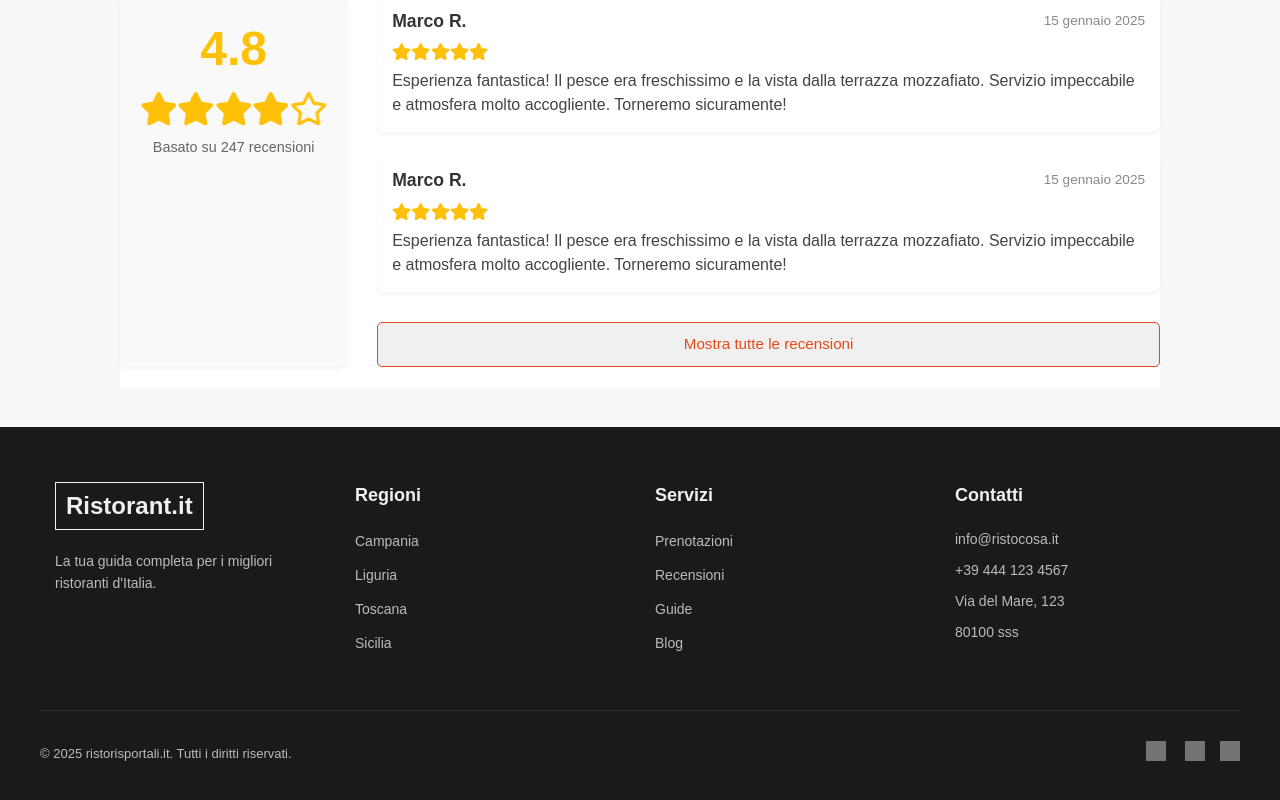
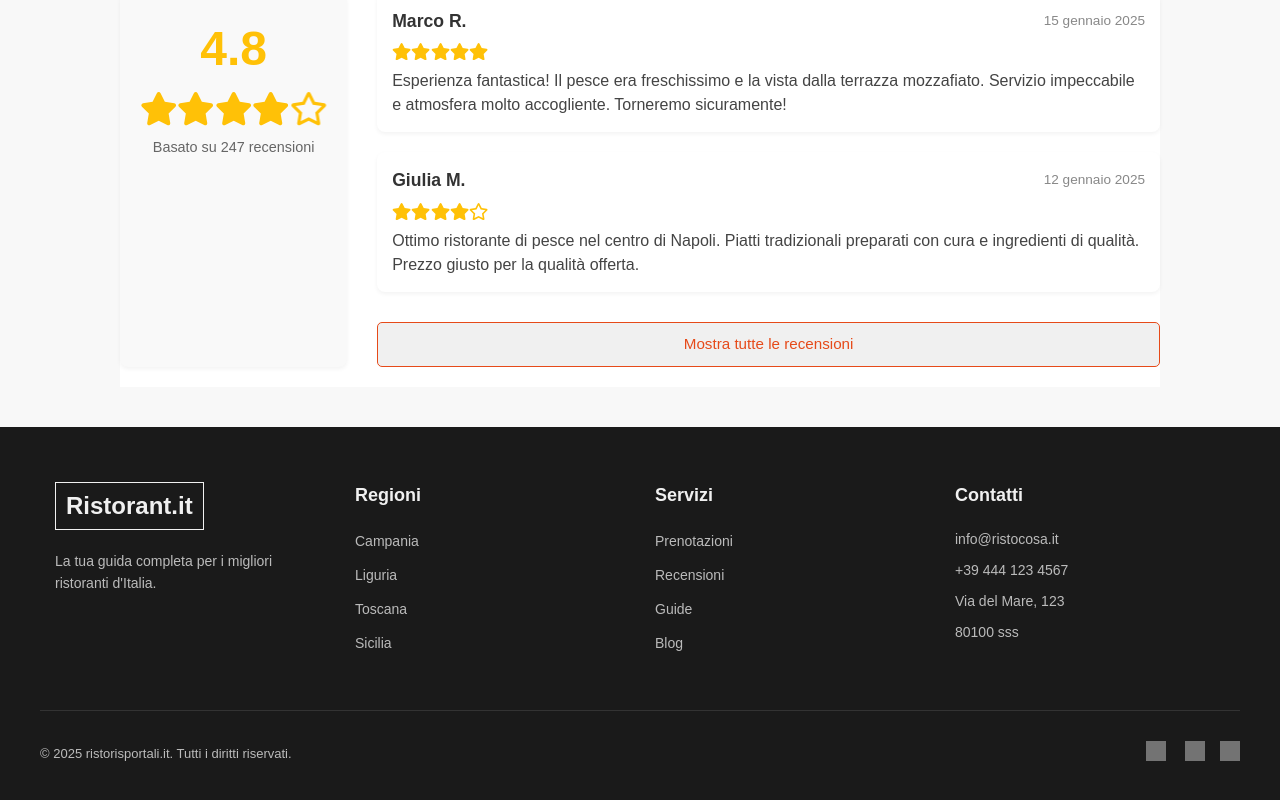
Before and after one commit to federicodececco/plateform, a React (Vite) app in the folder frontend/: page /detail in a window 1280 px wide. Shown: the part 1571-2371 px from the top of the page. Built offline with nearby package versions, Linux system fonts and the light colour scheme; grey boxes are pictures that could not be loaded.

Commit message:
feat: Refactor ReviewCard component to accept props and integrate with DetailPage for dynamic reviews

```diff
--- a/frontend/src/components/ReviewCard.jsx
+++ b/frontend/src/components/ReviewCard.jsx
@@ -1,18 +1,16 @@
 import styles from './ReviewCard.module.css';
 import { useGlobalContext } from '../context/GlobalContext';
 
-export default function ReviewCard({ review }) {
+export default function ReviewCard({ reviewerName, reviewDate, rating, reviewText }) {
     const { renderStars } = useGlobalContext()
     return (
         <div className={styles.reviewCard}>
             <div className={styles.reviewCardHeader}>
-                <span className={styles.reviewerName}>Marco R.</span>
-                <span className={styles.reviewDate}>15 gennaio 2025</span>
+                <span className={styles.reviewerName}>{reviewerName}</span>
+                <span className={styles.reviewDate}>{reviewDate}</span>
             </div>
-            <div className={styles.reviewStars}>{renderStars(5)}</div>
-            <p className={styles.reviewText}>
-                Esperienza fantastica! Il pesce era freschissimo e la vista dalla terrazza mozzafiato. Servizio impeccabile e atmosfera molto accogliente. Torneremo sicuramente!
-            </p>
+            <div className={styles.reviewStars}>{renderStars(rating)}</div>
+            <p className={styles.reviewText}>{reviewText}</p>
         </div>
     )
 }
--- a/frontend/src/pages/DetailPage.jsx
+++ b/frontend/src/pages/DetailPage.jsx
@@ -1,6 +1,7 @@
 import React, { useState } from 'react';
 import { useGlobalContext } from '../context/GlobalContext';
 import styles from './DetailPage.module.css';
+import ReviewCard from '../components/ReviewCard';
 import {
     FaWifi,
     FaParking,
@@ -12,9 +13,23 @@ import {
     FaGlobe,
     FaFacebookF,
     FaInstagram,
-    FaTripadvisor // Ho usato Tripadvisor per l'ultima icona basandomi sul logo comune per le recensioni
+    FaTripadvisor
 } from 'react-icons/fa'; // Assicurati di aver installato 'react-icons'
-import ReviewCard from '../components/ReviewCard';
+
+const reviewsData = [
+    {
+        reviewerName: "Marco R.",
+        reviewDate: "15 gennaio 2025",
+        rating: 5,
+        reviewText: "Esperienza fantastica! Il pesce era freschissimo e la vista dalla terrazza mozzafiato. Servizio impeccabile e atmosfera molto accogliente. Torneremo sicuramente!"
+    },
+    {
+        reviewerName: "Giulia M.",
+        reviewDate: "12 gennaio 2025",
+        rating: 4,
+        reviewText: "Ottimo ristorante di pesce nel centro di Napoli. Piatti tradizionali preparati con cura e ingredienti di qualità. Prezzo giusto per la qualità offerta."
+    }
+];
 
 export default function DetailPage() {
     const { renderStars } = useGlobalContext()
@@ -22,13 +37,13 @@ export default function DetailPage() {
     const [selectedTime, setSelectedTime] = useState('19:30');
     const [selectedPeople, setSelectedPeople] = useState('2 persone');
 
+
+
     const handleSubmitBooking = (e) => {
         e.preventDefault();
         alert(`Prenotazione per il ${selectedDate} alle ${selectedTime} per ${selectedPeople}.`);
         console.log('Dettagli prenotazione:', { selectedDate, selectedTime, selectedPeople });
     };
-
-
 
     return (
         <div className={styles.pageContainer}>
@@ -228,10 +243,15 @@ export default function DetailPage() {
                         </div>
 
                         <div className={styles.individualReviews}>
-                            {/* fare ciclo per mosstrare tutte le recensioni */}
-                            <ReviewCard review={'a'} />
-                            <ReviewCard review={'a'} />
-
+                            {reviewsData.map((rev, index) => (
+                                <ReviewCard
+                                    key={index}
+                                    reviewerName={rev.reviewerName}
+                                    reviewDate={rev.reviewDate}
+                                    rating={rev.rating}
+                                    reviewText={rev.reviewText}
+                                />
+                            ))}
                             <a href="/tutte-le-recensioni" className={styles.viewAllReviewsButton}>
                                 Mostra tutte le recensioni
                             </a>
```
